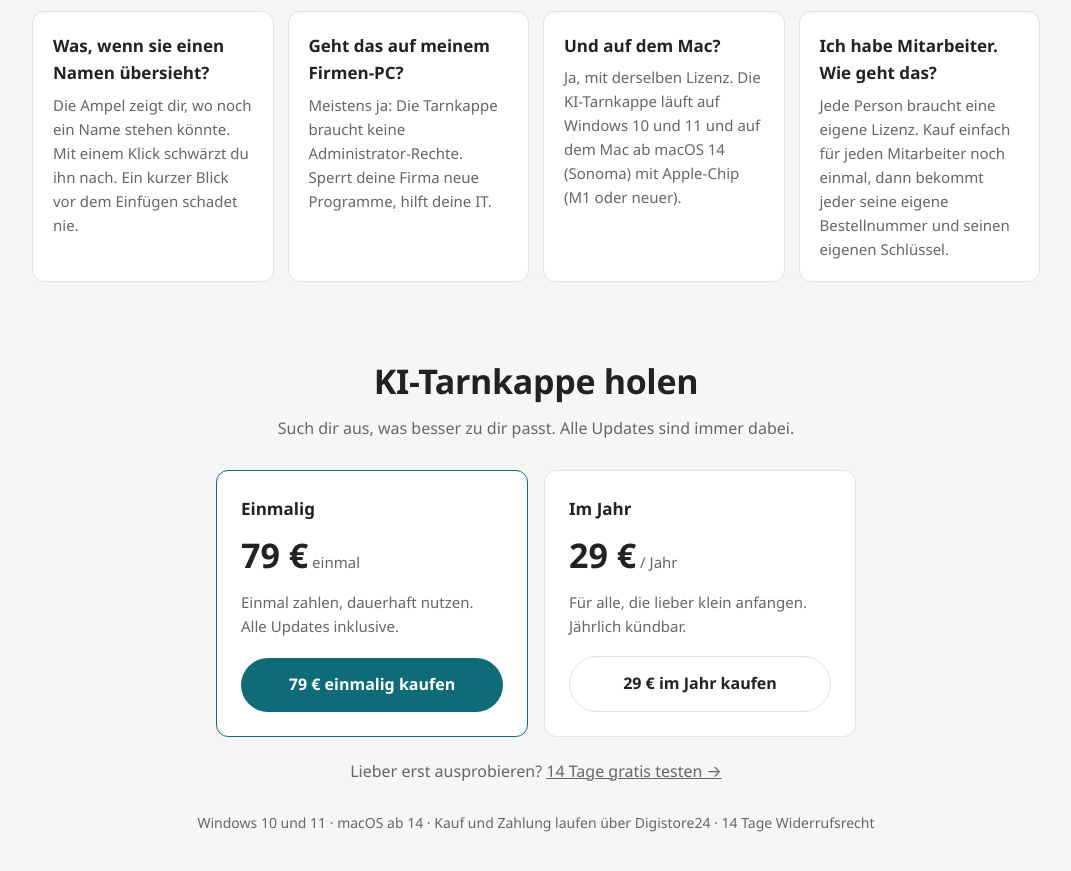
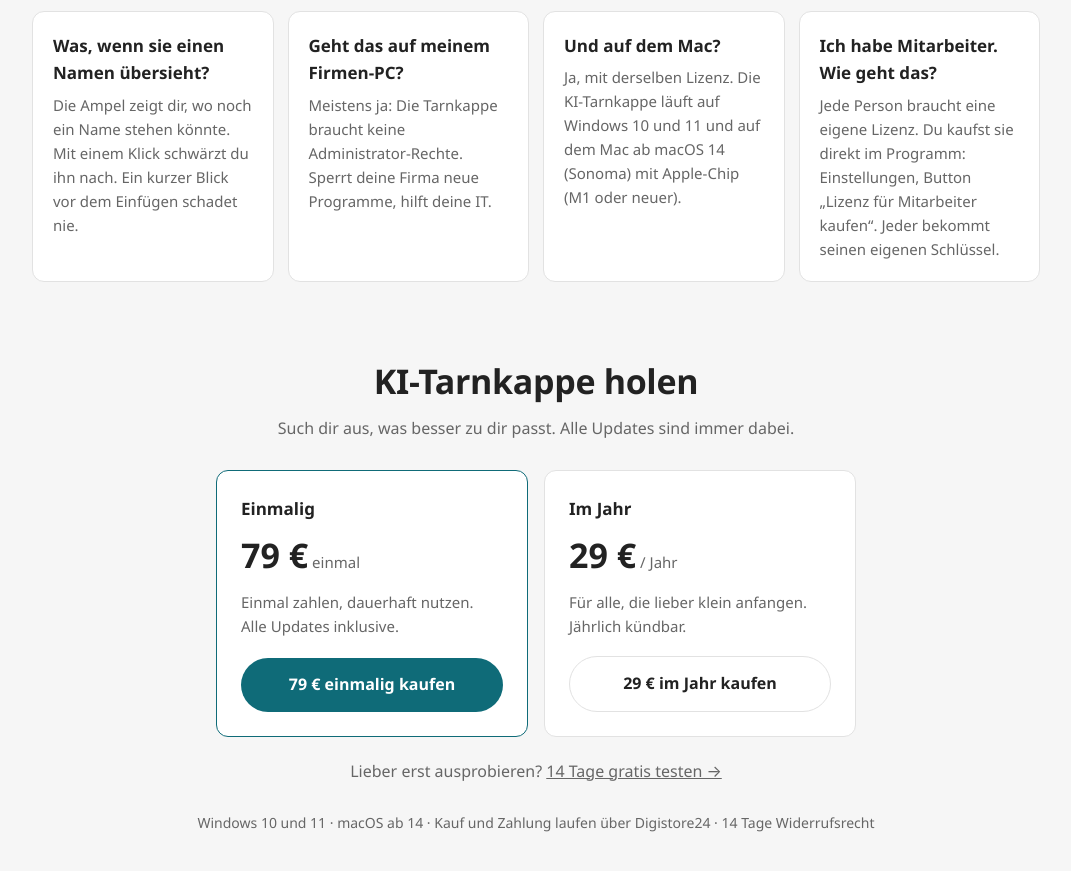
Before and after one commit to top-effektiv/ki-tarnkappe-updates, a plain HTML site: page index.html in a window 1280 px wide. Shown: the part 4472-5343 px from the top of the page, without its empty margins (104-1175 px from the left). Drawn offline with Linux system fonts and the light colour scheme.

Commit message:
Webseite: Mitarbeiter-Lizenz direkt im Programm kaufen (ab 0.9.10)
Co-Authored-By: Claude Opus 5.5 <noreply@anthropic.com>

```diff
--- a/index.html
+++ b/index.html
@@ -291,7 +291,7 @@
       <div class="karte"><h3>Was, wenn sie einen Namen übersieht?</h3><p>Die Ampel zeigt dir, wo noch ein Name stehen könnte. Mit einem Klick schwärzt du ihn nach. Ein kurzer Blick vor dem Einfügen schadet nie.</p></div>
       <div class="karte"><h3>Geht das auf meinem Firmen-PC?</h3><p>Meistens ja: Die Tarnkappe braucht keine Administrator-Rechte. Sperrt deine Firma neue Programme, hilft deine IT.</p></div>
       <div class="karte"><h3>Und auf dem Mac?</h3><p>Ja, mit derselben Lizenz. Die KI-Tarnkappe läuft auf Windows 10 und 11 und auf dem Mac ab macOS 14 (Sonoma) mit Apple-Chip (M1 oder neuer).</p></div>
-      <div class="karte"><h3>Ich habe Mitarbeiter. Wie geht das?</h3><p>Jede Person braucht eine eigene Lizenz. Kauf einfach für jeden Mitarbeiter noch einmal, dann bekommt jeder seine eigene Bestellnummer und seinen eigenen Schlüssel.</p></div>
+      <div class="karte"><h3>Ich habe Mitarbeiter. Wie geht das?</h3><p>Jede Person braucht eine eigene Lizenz. Du kaufst sie direkt im Programm: Einstellungen, Button „Lizenz für Mitarbeiter kaufen“. Jeder bekommt seinen eigenen Schlüssel.</p></div>
     </div>
   </section>
 
```
